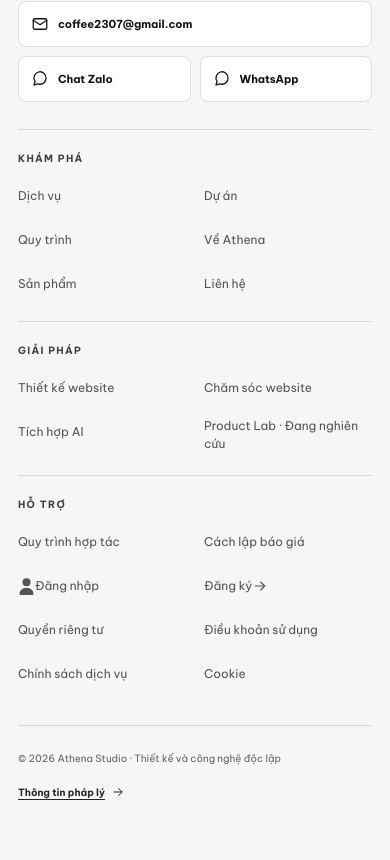
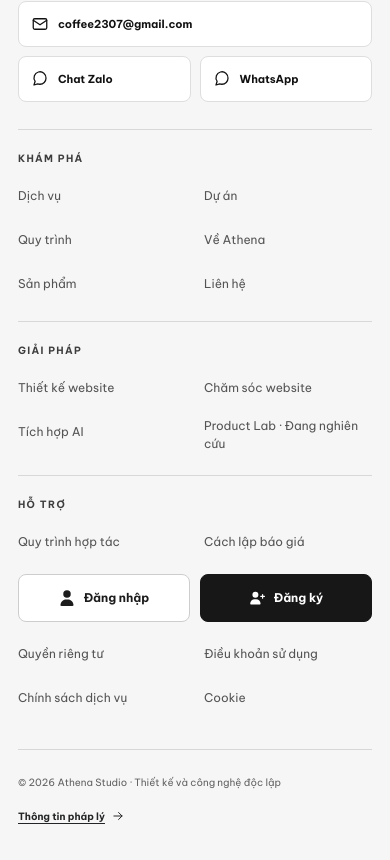
Before and after one commit to coffee2307/athena-studio, a Next.js app: page / in a window 390 px wide. Shown: the part 8133-8993 px from the top of the page. Built offline with nearby package versions, Linux system fonts and the light colour scheme; no server answers.

Commit message:
fix(athena): unify Font Awesome account actions in header and footer

```diff
--- /dev/null
+++ b/app/athena-auth-actions.css
@@ -0,0 +1,121 @@
+/* Athena account actions: one icon language and consistent variants across all navigation surfaces. */
+.agency-header .agency-auth-link,
+.agency-header .agency-register-link {
+ display:inline-flex;
+ align-items:center;
+ justify-content:center;
+ gap:8px;
+ min-height:42px;
+ padding:10px 12px;
+ border:1px solid #dcdedb;
+ border-radius:9px;
+ color:#222;
+ background:#fff;
+ font-size:11px;
+ font-weight:700;
+ line-height:1.2;
+ text-decoration:none;
+ transition:background-color .2s ease,border-color .2s ease,transform .2s ease;
+}
+.agency-header .agency-register-link{background:#f0f0ee;border-color:#dfdfdc}
+.agency-header .agency-auth-link svg,
+.agency-header .agency-register-link svg{width:16px;height:16px;flex:none}
+.agency-header .agency-auth-link:hover,
+.agency-header .agency-register-link:hover{
+ background:#e6e6e3;
+ border-color:#b9bab7;
+ transform:translateY(-1px);
+ text-decoration:none;
+}
+.agency-header .agency-auth-link:focus-visible,
+.agency-header .agency-register-link:focus-visible{outline:2px solid #121212;outline-offset:3px}
+.agency-header .agency-auth-link:active,
+.agency-header .agency-register-link:active{transform:translateY(0)}
+/* Do not silently hide Sign Up between the mobile menu and full desktop widths. */
+@media(min-width:981px) and (max-width:1250px){
+ .agency-header .agency-register-link{display:inline-flex}
+ .agency-header .agency-auth-link,
+ .agency-header .agency-register-link{padding-inline:9px;gap:6px;font-size:10px}
+ .agency-header .agency-nav-actions{gap:6px}
+ .agency-header .agency-primary-cta{padding-inline:10px;gap:7px;font-size:11px}
+}
+@media(max-width:980px){
+ .agency-header .agency-nav-actions{display:none}
+ .agency-mobile-account>.athena-language-switch{
+  grid-column:1/-1;
+  justify-self:start;
+  margin:0 0 3px;
+ }
+ .agency-mobile-account a.agency-mobile-signin,
+ .agency-mobile-account a.agency-mobile-signup{gap:9px;min-height:52px}
+ .agency-mobile-account a.agency-mobile-signin svg,
+ .agency-mobile-account a.agency-mobile-signup svg{width:17px;height:17px;flex:none}
+ .agency-mobile-account a.agency-mobile-signin:focus-visible,
+ .agency-mobile-account a.agency-mobile-signup:focus-visible{outline:2px solid #121212;outline-offset:3px}
+}
+
+/* Footer: account destinations get a coherent button group, independent of the mobile menu. */
+.agency-footer-column .agency-footer-account-actions{
+ display:flex;
+ flex-direction:column;
+ align-items:stretch;
+ width:100%;
+ max-width:190px;
+ gap:8px;
+ margin:2px 0 5px;
+}
+.agency-footer-column a.agency-footer-auth-button{
+ display:inline-flex;
+ align-items:center;
+ justify-content:flex-start;
+ gap:9px;
+ min-height:44px;
+ width:100%;
+ padding:10px 12px;
+ border:1px solid #cdcecc;
+ border-radius:8px;
+ background:#fff;
+ color:#1c1c1c;
+ font-size:12px;
+ font-weight:700;
+ line-height:1.3;
+ text-decoration:none;
+ transition:background-color .2s ease,border-color .2s ease,transform .2s ease;
+}
+.agency-footer-column a.agency-footer-signup{
+ background:#171717;
+ border-color:#171717;
+ color:#fff;
+}
+.agency-footer-column a.agency-footer-auth-button svg{width:16px;height:16px;flex:none}
+.agency-footer-column a.agency-footer-signin:hover{background:#ebebea;border-color:#aaa}
+.agency-footer-column a.agency-footer-signup:hover{background:#393939;border-color:#393939;color:#fff}
+.agency-footer-column a.agency-footer-auth-button:hover{transform:translateY(-1px);text-decoration:none}
+.agency-footer-column a.agency-footer-auth-button:focus-visible{outline:2px solid #121212;outline-offset:3px}
+.agency-footer-column a.agency-footer-profile{
+ display:inline-flex;align-items:center;gap:10px;
+ min-height:44px;padding:6px 0;font-size:12px;font-weight:700;
+}
+.agency-footer-column .agency-footer-auth-loading{
+ display:inline-flex;align-items:center;min-height:44px;
+ color:#595959;font-size:12px;line-height:1.4;
+}
+@media(max-width:640px){
+ .agency-footer-column .agency-footer-account-actions{
+  grid-column:1/-1;
+  display:grid;
+  grid-template-columns:repeat(2,minmax(0,1fr));
+  max-width:none;
+  margin:3px 0;
+  gap:10px;
+ }
+ .agency-footer-column a.agency-footer-auth-button{
+  justify-content:center;min-height:48px;padding:10px 8px;
+ }
+ .agency-footer-column a.agency-footer-profile,
+ .agency-footer-column .agency-footer-auth-loading{grid-column:1/-1}
+}
+@media(prefers-reduced-motion:reduce){
+ .agency-header .agency-auth-link,.agency-header .agency-register-link,
+ .agency-footer-column a.agency-footer-auth-button{transition:none;transform:none!important}
+}
--- a/app/layout.tsx
+++ b/app/layout.tsx
@@ -60,6 +60,7 @@ import "@/app/template-world-directions-v2.css";
 import "@/app/athena-dna04.css";
 import "@/public/athena-demo-info.css";
 import "@/app/athena-language.css";
+import "@/app/athena-auth-actions.css";
 
 fontAwesomeConfig.autoAddCss = false;
 
--- a/components/auth/SessionNavigation.tsx
+++ b/components/auth/SessionNavigation.tsx
@@ -1,29 +1,51 @@
 "use client";
+
 import Link from "next/link";
-import {Icon} from "@/components/ui/Icon";
 import {FontAwesomeIcon} from "@fortawesome/react-fontawesome";
-import {faUser} from "@fortawesome/free-solid-svg-icons";
+import {faUser, faUserPlus} from "@fortawesome/free-solid-svg-icons";
 import {useAuthSession} from "@/components/auth/AuthSessionProvider";
 import {useAthenaLanguage} from "@/components/i18n/AthenaLanguageProvider";
 
-export function SessionNavigation({mobile=false}:{mobile?:boolean}){
- const session=useAuthSession();
- const {language}=useAthenaLanguage();
- const en=language==="en";
- if(session.status==="loading")
-  return <span className={mobile?"agency-auth-loading mobile":"agency-auth-loading"} role="status"
-   aria-label={en?"Checking sign-in status":"Đang kiểm tra phiên đăng nhập"}>
-   {mobile?(en?"Checking account…":"Đang kiểm tra tài khoản…"):null}
+type SessionNavigationProps = {mobile?: boolean; footer?: boolean};
+
+export function SessionNavigation({mobile = false, footer = false}: SessionNavigationProps) {
+ const session = useAuthSession();
+ const {language} = useAthenaLanguage();
+ const en = language === "en";
+ const signIn = en ? "Sign In" : "Đăng nhập";
+ const signUp = en ? "Sign Up" : "Đăng ký";
+
+ if (session.status === "loading")
+  return <span className={footer ? "agency-footer-auth-loading" : mobile ? "agency-auth-loading mobile" : "agency-auth-loading"} role="status"
+   aria-label={en ? "Checking sign-in status" : "Đang kiểm tra phiên đăng nhập"}>
+   {mobile || footer ? (en ? "Checking account…" : "Đang kiểm tra tài khoản…") : null}
   </span>;
- if(session.status==="authenticated"){
-  const initials=session.name?Array.from(session.name)[0].toLocaleUpperCase("vi"):"A";
-  return <Link href="/profile" className={mobile?"agency-mobile-profile":"agency-profile-link"}
-   aria-label={en?"My Profile":"Hồ sơ cá nhân"} title={session.name||(en?"My Profile":"Hồ sơ cá nhân")}>
+
+ if (session.status === "authenticated") {
+  const initials = session.name ? Array.from(session.name)[0].toLocaleUpperCase("vi") : "A";
+  return <Link href="/profile" className={footer ? "agency-footer-profile" : mobile ? "agency-mobile-profile" : "agency-profile-link"}
+   aria-label={en ? "My Profile" : "Hồ sơ cá nhân"} title={session.name || (en ? "My Profile" : "Hồ sơ cá nhân")}>
    <span className="agency-profile-avatar" aria-hidden="true">{initials}</span>
-   <span>{en?"Profile":"Hồ sơ"}</span>
+   <span>{en ? "Profile" : "Hồ sơ"}</span>
   </Link>;
  }
+
+ if (footer) return <div className="agency-footer-account-actions" aria-label={en ? "Account" : "Tài khoản"}>
+  <Link className="agency-footer-auth-button agency-footer-signin" href="/login">
+   <FontAwesomeIcon icon={faUser} aria-hidden="true"/><span>{signIn}</span>
+  </Link>
+  <Link className="agency-footer-auth-button agency-footer-signup" href="/signup">
+   <FontAwesomeIcon icon={faUserPlus} aria-hidden="true"/><span>{signUp}</span>
+  </Link>
+ </div>;
+
  return mobile
-  ? <><Link className="agency-mobile-signin" href="/login"><FontAwesomeIcon icon={faUser} aria-hidden="true" style={{width:17,height:17}}/> {en?"Sign In":"Đăng nhập"}</Link><Link className="agency-mobile-signup" href="/signup">{en?"Sign Up":"Đăng ký"} <Icon name="arrow-right" size={16}/></Link></>
-  : <><Link className="agency-auth-link" href="/login"><FontAwesomeIcon icon={faUser} aria-hidden="true" style={{width:17,height:17}}/> {en?"Sign In":"Đăng nhập"}</Link><Link className="agency-register-link" href="/signup">{en?"Sign Up":"Đăng ký"}</Link></>;
+  ? <>
+   <Link className="agency-mobile-signin" href="/login"><FontAwesomeIcon icon={faUser} aria-hidden="true"/><span>{signIn}</span></Link>
+   <Link className="agency-mobile-signup" href="/signup"><FontAwesomeIcon icon={faUserPlus} aria-hidden="true"/><span>{signUp}</span></Link>
+  </>
+  : <>
+   <Link className="agency-auth-link" href="/login"><FontAwesomeIcon icon={faUser} aria-hidden="true"/><span>{signIn}</span></Link>
+   <Link className="agency-register-link" href="/signup"><FontAwesomeIcon icon={faUserPlus} aria-hidden="true"/><span>{signUp}</span></Link>
+  </>;
 }
--- a/components/layout/Footer.tsx
+++ b/components/layout/Footer.tsx
@@ -42,7 +42,7 @@ export function Footer(){
     <div className="agency-footer-column"><h3>HỖ TRỢ</h3>
      <Link href="/process">Quy trình hợp tác</Link>
      <Link href="/pricing">Cách lập báo giá</Link>
-     <SessionNavigation mobile/>
+     <SessionNavigation footer/>
      <Link href="/legal/privacy">Quyền riêng tư</Link>
      <Link href="/legal/terms">Điều khoản sử dụng</Link>
      <Link href="/legal/service-policy">Chính sách dịch vụ</Link>
```
